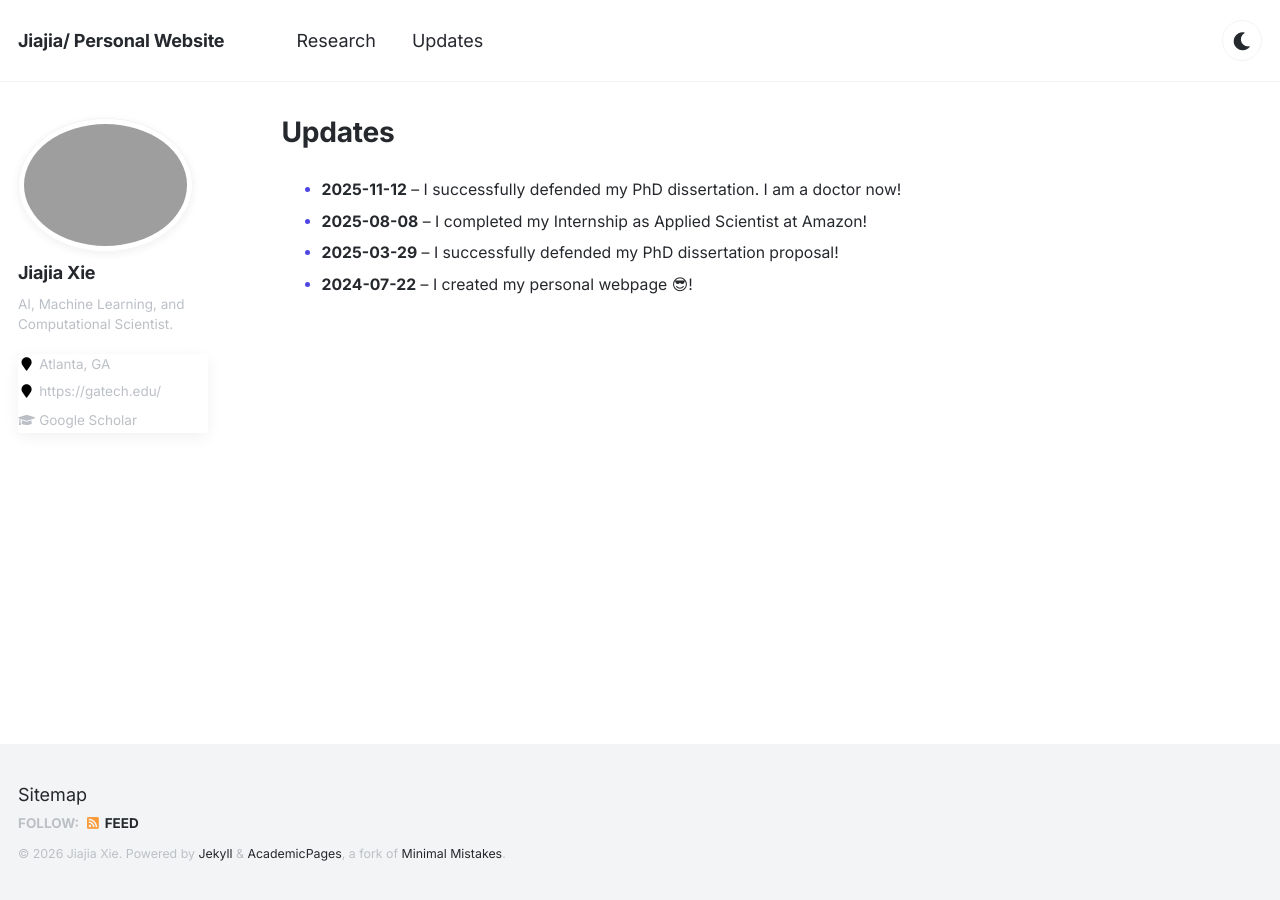
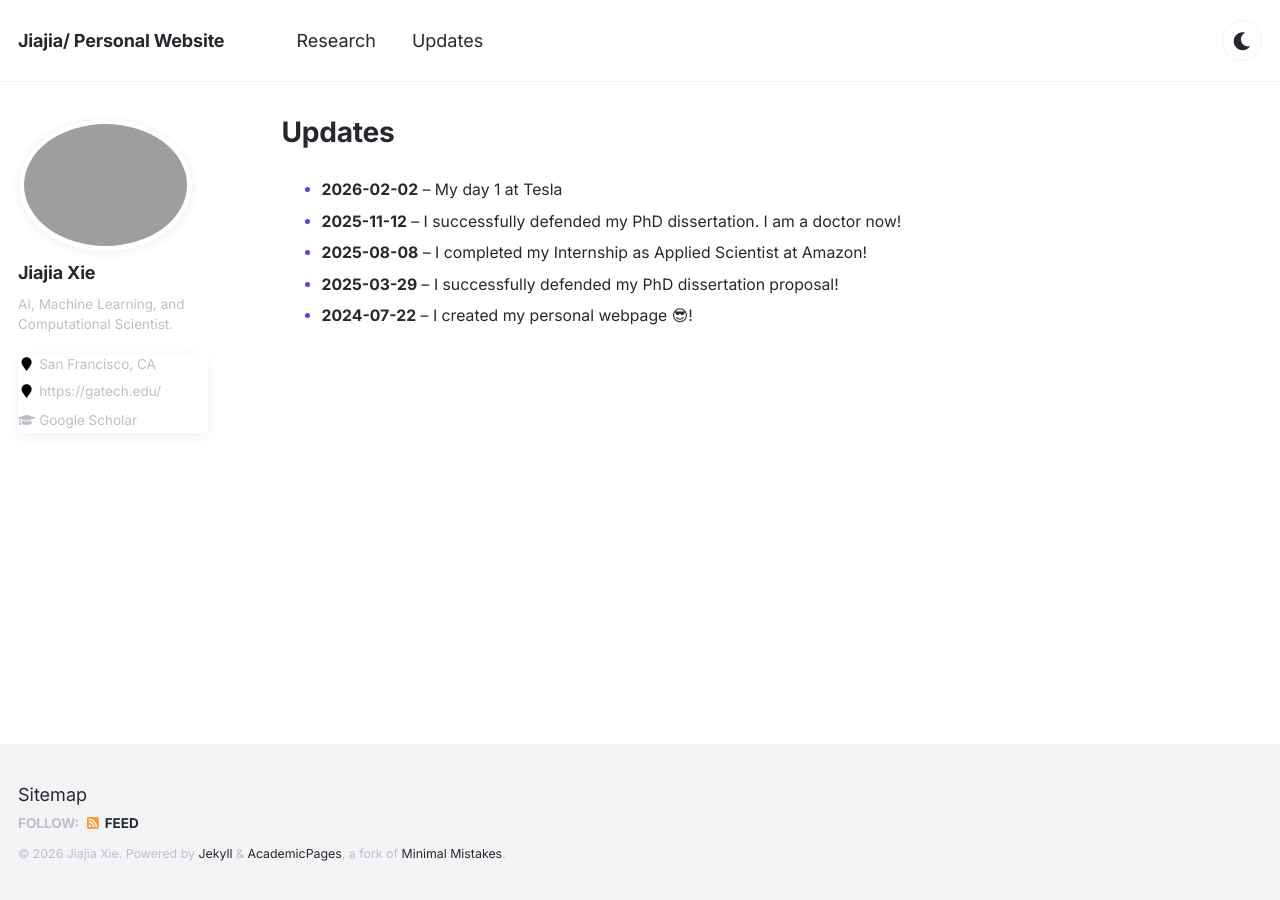
Before and after one commit to jxie1997/jxie1997.github.io, a Jekyll site: the page built from _pages/updates.md, in a window 1280 px wide. Built offline with Jekyll 4.4.1, drawn with Linux system fonts in a browser that asks for light colours.

Commit message:
Update location to San Francisco and add Tesla start date to updates
Co-Authored-By: Claude Sonnet 5 <noreply@anthropic.com>

```diff
--- a/_config.yml
+++ b/_config.yml
@@ -83,7 +83,7 @@ author:
   name             : "Jiajia Xie"
   avatar           : "avatar.png"
   bio              : "AI, Machine Learning, and Computational Scientist."
-  location         : "Atlanta, GA"
+  location         : "San Francisco, CA"
   employer         : "https://gatech.edu/"
   pubmed           :
   googlescholar    : "https://scholar.google.com/citations?user=mkhe3_IAAAAJ&hl=en"
--- a/_pages/updates.md
+++ b/_pages/updates.md
@@ -6,6 +6,7 @@ author_profile: true
 redirect_from:
   - /updates
 ---
+- **2026-02-02** – My day 1 at Tesla
 - **2025-11-12** – I successfully defended my PhD dissertation. I am a doctor now!
 - **2025-08-08** – I completed my Internship as Applied Scientist at Amazon!
 - **2025-03-29** – I successfully defended my PhD dissertation proposal!
```
